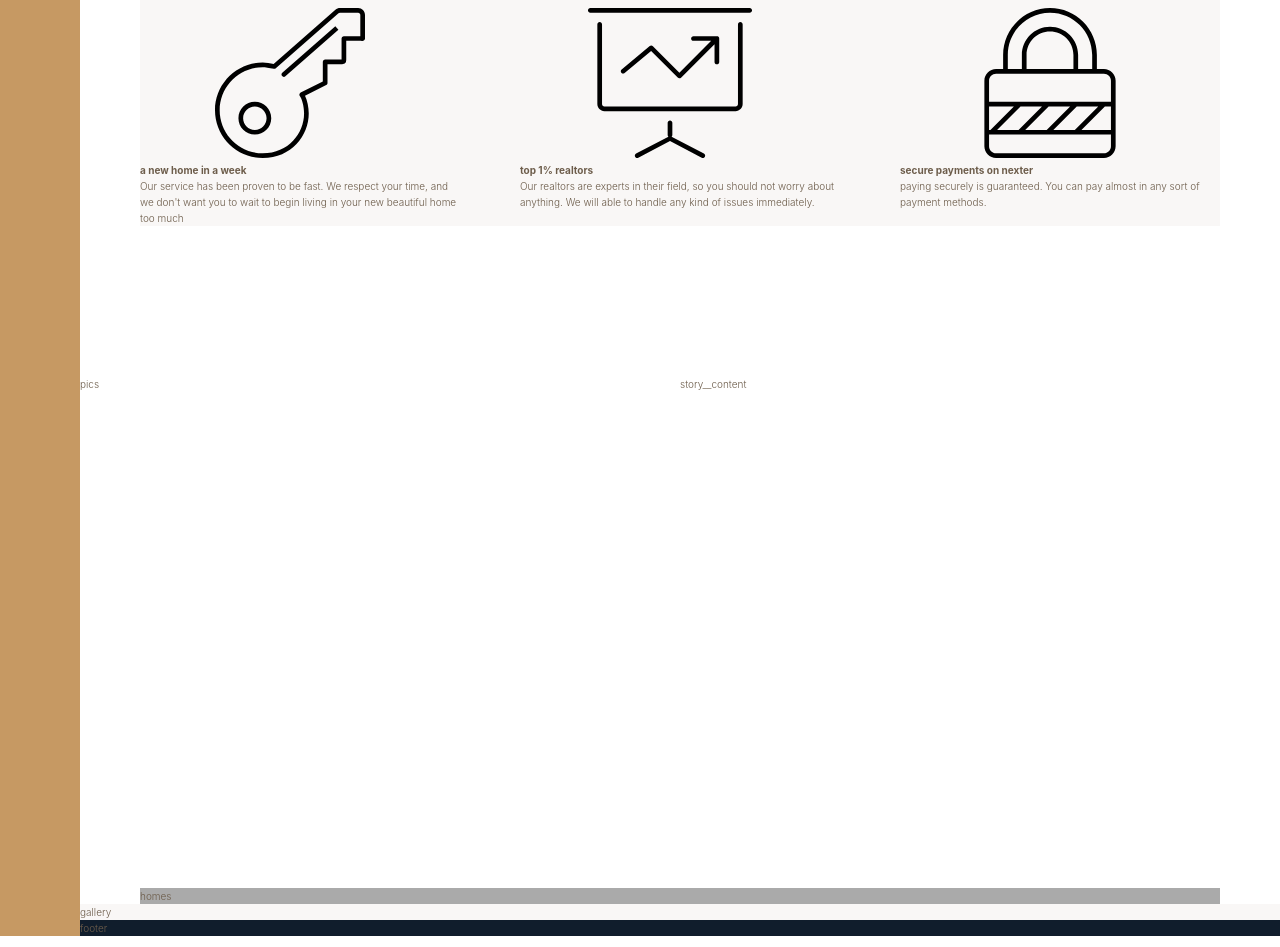
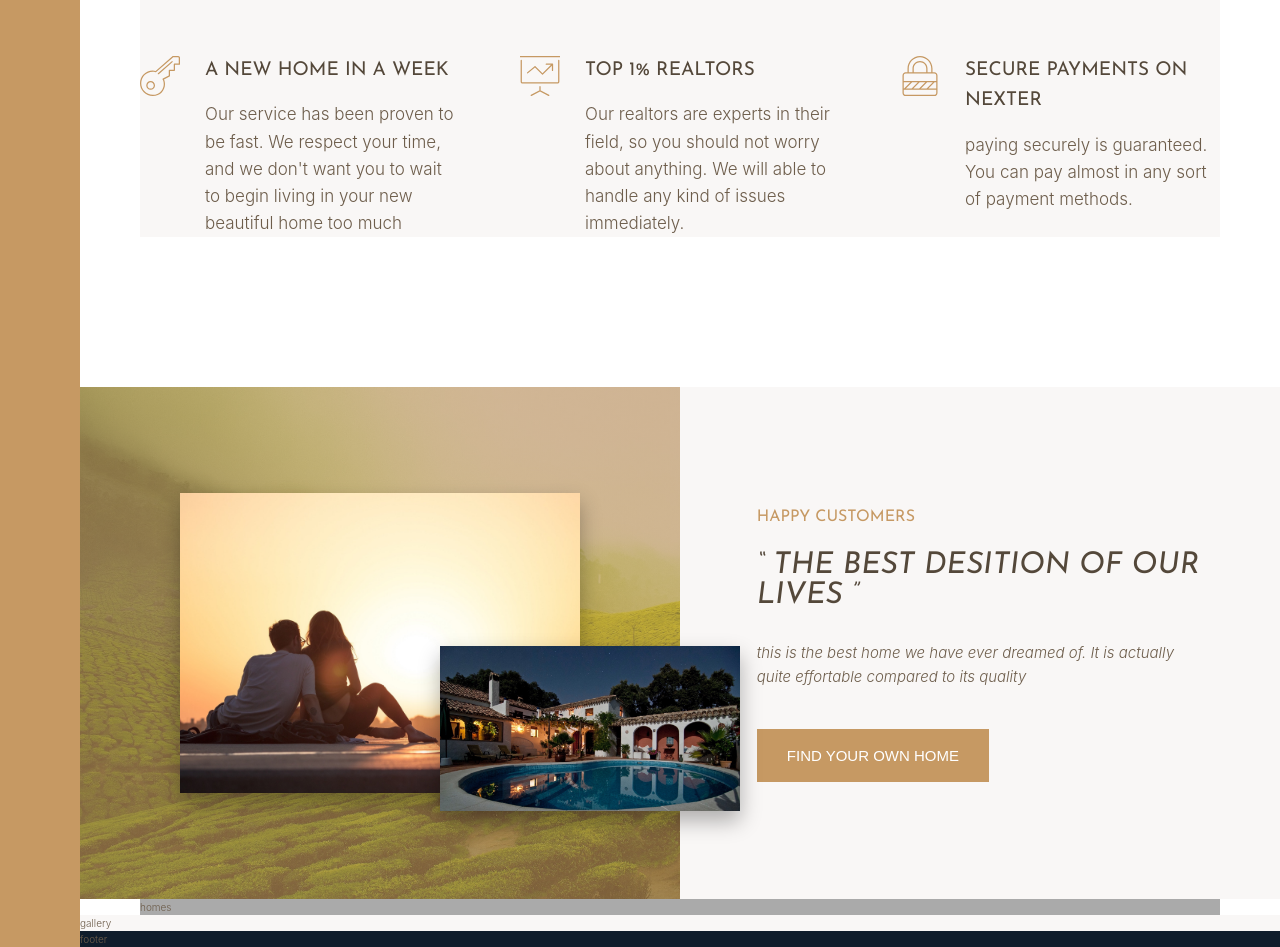
Before and after one commit to JakhongirEngineer/css-grid-project, a React (Create React App) app: page / in a window 1280 px wide. Shown: the part 1060-2007 px from the top of the page. Built offline with nearby package versions, Linux system fonts and the light colour scheme.

Commit message:
features and story sections are completed

```diff
--- a/src/components/StoryContent.component .jsx
+++ b/src/components/StoryContent.component .jsx
@@ -4,9 +4,11 @@ import React from "react";
 const StoryContent = () => {
     return(
       <div className="story__content">
-        story__content
+        <h3 className="heading-3 mb-sm">happy customers</h3>
+        <h2 className="heading-2 heading-2--dark mb-md">&ldquo; the best desition of our lives &rdquo;</h2>
+        <p className="story__text mb-lg">this is the best home we have ever dreamed of. It is actually quite effortable compared to its quality</p>
+        <button className="btn">find your own home</button>
       </div>
-
 
     )
 }
--- a/src/components/StoryPictures.component.jsx
+++ b/src/components/StoryPictures.component.jsx
@@ -1,10 +1,12 @@
 import React from "react";
-
+import story1 from "../img/story-1.jpeg";
+import story2 from "../img/story-2.jpeg";
 
 const StoryPictures = () => {
     return(
       <div className="story__pictures">
-        pics
+        <img src={story1} alt="couple with a hause" className="story__img--1"/>
+        <img src={story2} alt="a hause" className="story__img--2"/>
       </div>
 
 
--- a/src/components/features/feature.component.jsx
+++ b/src/components/features/feature.component.jsx
@@ -3,11 +3,11 @@ import sprite from "../../img/sprite.svg";
 
 const Feature = ({icon, heading, paragraph}) =>{
     return(
-        <div className="featur">
+        <div className="feature">
             <svg className="feature__icon">
                 <use xlinkHref={sprite + `#${icon}` }></use>
             </svg>
-            <h4 className="header-4">{heading}</h4>
+            <h4 className="heading-4 heading-4--dark">{heading}</h4>
             <p className="feature__text">{paragraph}</p>
         </div>
     )
--- a/src/sass/_features.scss
+++ b/src/sass/_features.scss
@@ -4,7 +4,30 @@
     grid-column: center-start/center-end;
 
     display: grid;
-    grid-template-columns: repeat(3, 1fr);
+    grid-template-columns: repeat(auto-fit, minmax(25rem, 1fr));
     grid-template-rows: auto auto;
+    align-items: start;
     grid-gap: 6rem;
 }
+
+.feature{
+    display: grid;
+    grid-template-columns: min-content 1fr;
+    align-items: start;
+    grid-gap: 1.5rem 2.5rem;
+
+
+    &__icon{
+        width: 4rem;
+        height: 4rem;
+        grid-row: 1/span 2;
+
+        fill: $color-primary;
+        justify-self: center;
+        align-self: start;
+    }
+
+    &__text{
+        font-size: 1.7rem;
+    }
+}
--- a/src/sass/_story.scss
+++ b/src/sass/_story.scss
@@ -1,8 +1,44 @@
 .story{
     &__pictures{
         grid-column: full-start/col-end 4;
+        display: grid;
+        grid-template-columns: repeat(6, 1fr);
+        grid-template-rows: repeat(6, 1fr);
+        align-items: center;
+        background-image:linear-gradient(to top right, rgba($color-primary,0.6), rgba($color-primary-dark,0.6)), url(../img/back.jpg);
+        background-size: cover;
     }
+    &__img--1{
+        width: 100%;
+        grid-column: 2/-2;
+        grid-row: 2/span 4;
+        box-shadow: 0 1rem 2rem rgba(0, 0, 0, 0.301);
+
+    }
+    &__img--2{
+        width: 100%;
+        grid-column: 4/-1;
+        grid-row: 4/span 2;
+        transform: translateX(20%);
+        box-shadow: 0 1rem 2rem rgba(0, 0, 0, 0.301);
+
+    }
+
     &__content{
         grid-column: col-start 5/ full-end;
+        background-color: $color-grey-light-1;
+        padding: 6rem 6vw;
+
+        display: grid;
+        align-content: center;
+        justify-items: start;
+
+
+
+    }
+
+    &__text{
+        font-size: 1.5rem;
+        font-style: italic;
     }
 }
--- a/src/sass/_typography.scss
+++ b/src/sass/_typography.scss
@@ -0,0 +1,92 @@
+%heading{
+    font-family: $font-display;
+    font-weight: 400;
+    text-transform: uppercase;
+
+
+}
+
+.heading-1{
+    @extend %heading;
+    &--light{
+        color: $color-grey-light-1;
+    }
+
+    &--dark{
+        color: $color-grey-dark-1;
+
+    }
+}
+
+.heading-2 {
+    @extend %heading;
+    font-size: 3rem;
+    font-style: italic;
+    line-height: 1;
+
+    &--light{
+        color: $color-grey-light-1;
+    }
+
+    &--dark{
+        color: $color-grey-dark-1;
+
+    }
+
+
+}
+.heading-3{
+    @extend %heading;
+    font-size: 1.6rem;
+    color: $color-primary;
+    text-transform: uppercase;
+
+
+    &--light{
+        color: $color-grey-light-1;
+    }
+
+    &--dark{
+        color: $color-grey-dark-1;
+
+    }
+
+}
+
+.heading-4{
+
+    @extend %heading;
+
+    &--light{
+        color: $color-grey-light-1;
+    }
+
+    &--dark{
+        color: $color-grey-dark-1;
+
+    }
+    font-size: 1.9rem;
+}
+
+.btn{
+    background-color: $color-primary;
+    color: white;
+    border: none;
+    border-radius: 0;
+    text-transform: uppercase;
+    font-size: 1.5rem;
+    padding: 1.8rem 3rem;
+    cursor: pointer;
+    transition: all 0.3s;
+
+    &:hover{
+        background-color: $color-primary-dark;
+    }
+}
+
+// helper classes
+
+.mb-sm{ margin-bottom: 2rem; }
+.mb-md{ margin-bottom: 3rem; }
+.mb-lg{ margin-bottom: 4rem; }
+.mb-hg{ margin-bottom: 8rem; }
```
